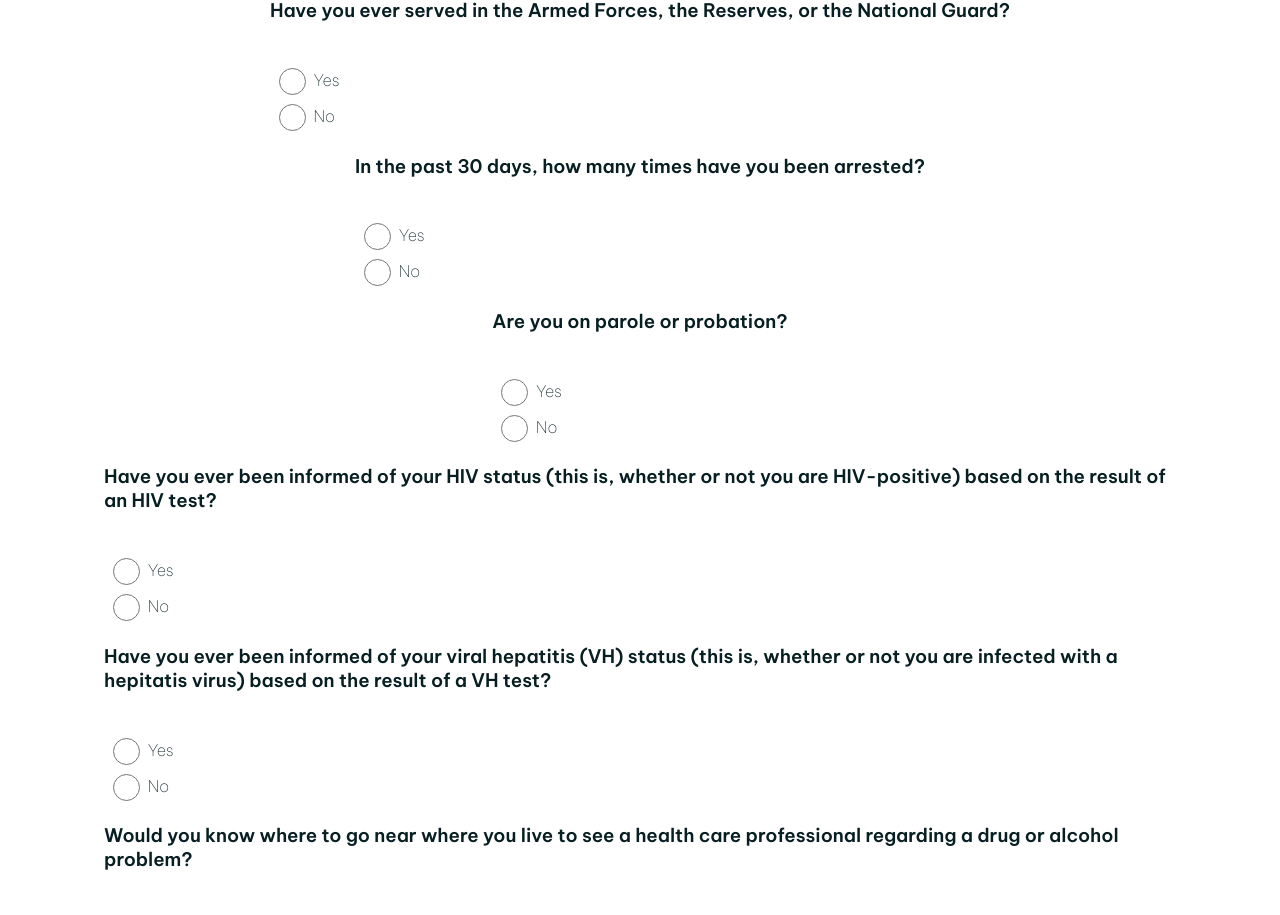
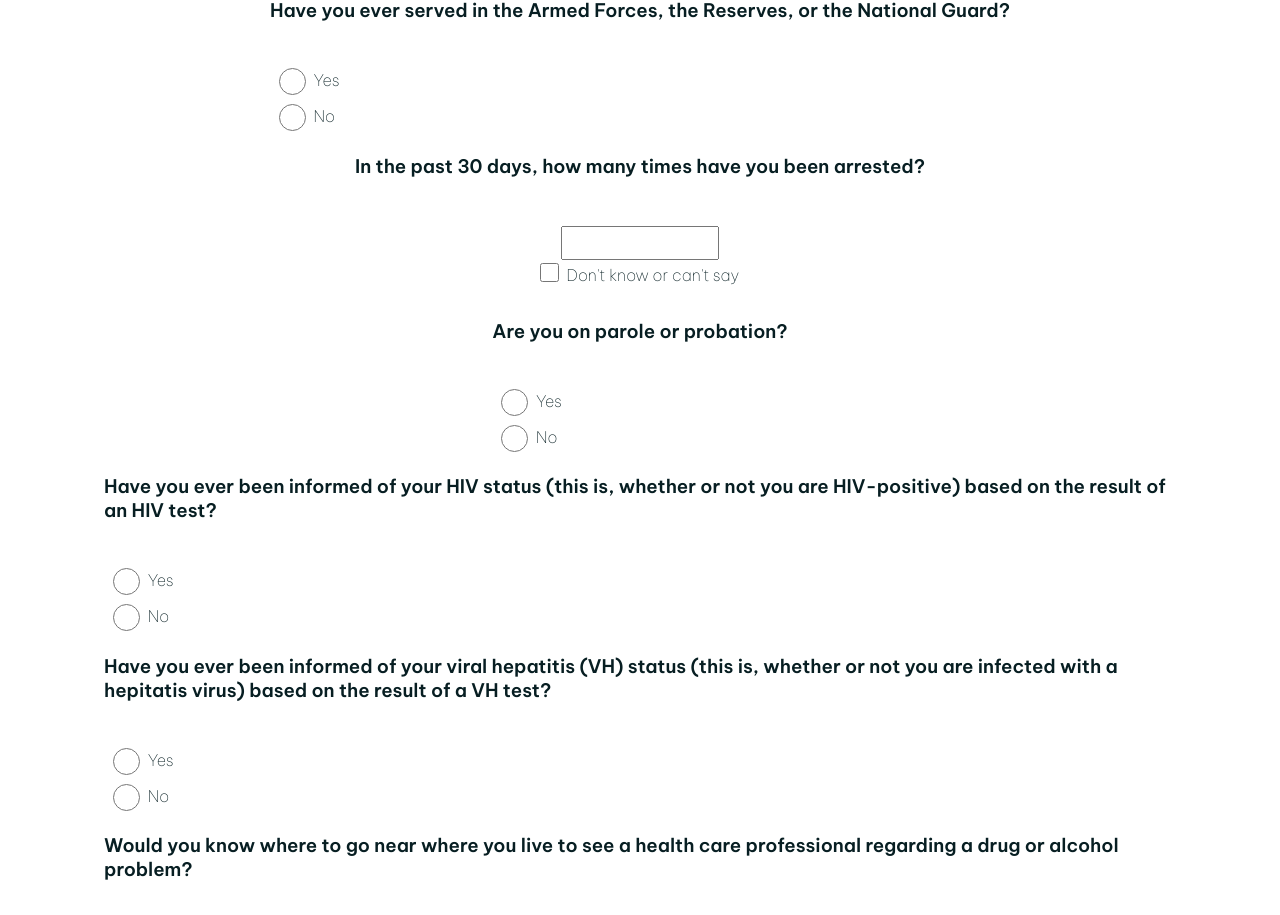
Before and after one commit to thomps9012/MAI, a Next.js app: page /demographic_info in a window 1280 px wide. Shown: the part 1956-2871 px from the top of the page. Built offline with nearby package versions, Linux system fonts and the light colour scheme.

Commit message:
updated number input for arrest count

```diff
--- a/pages/demographic_info.tsx
+++ b/pages/demographic_info.tsx
@@ -1,7 +1,8 @@
-import { useEffect, useState } from "react";
+import { useState } from "react";
 import demographicQs from '../questionData/adult/demographics.json';
 import MultipleSelect from "../utils/multiple-select";
 import ButtonSelect from "../utils/button-select";
+import NumberInput from "../utils/number-input";
 
 export default function Demographics() {
     const [date_of_birth, setDOB] = useState(new Intl.DateTimeFormat('en', {
@@ -36,10 +37,19 @@ export default function Demographics() {
             <h2>Date of Birth</h2>
             <input type='date' onChange={(e: any) => setDOB(e.target.value)} />
             {demographicQs.map((questionInfo): any => {
-                const { multiple, state } = questionInfo;
+                const { multiple, state, number_input } = questionInfo;
                 if (multiple) {
                     return (
                         <MultipleSelect
+                            key={state}
+                            questionInfo={questionInfo}
+                            updateState={setDemographic}
+                            state_details={demographic_details}
+                        />
+                    )
+                } else if (number_input) {
+                    return (
+                        <NumberInput
                             key={state}
                             questionInfo={questionInfo}
                             updateState={setDemographic}
--- a/questionData/adult/demographics.json
+++ b/questionData/adult/demographics.json
@@ -90,11 +90,8 @@
     {
         "id": 9,
         "state": "arrested_in_last_month",
-        "question": "In the past 30 days, how many times have you been arrested?",
-        "answerChoices": [
-            "Yes",
-            "No"
-        ]
+        "number_input": true,
+        "question": "In the past 30 days, how many times have you been arrested?"
     },
     {
         "id": 10,
```
